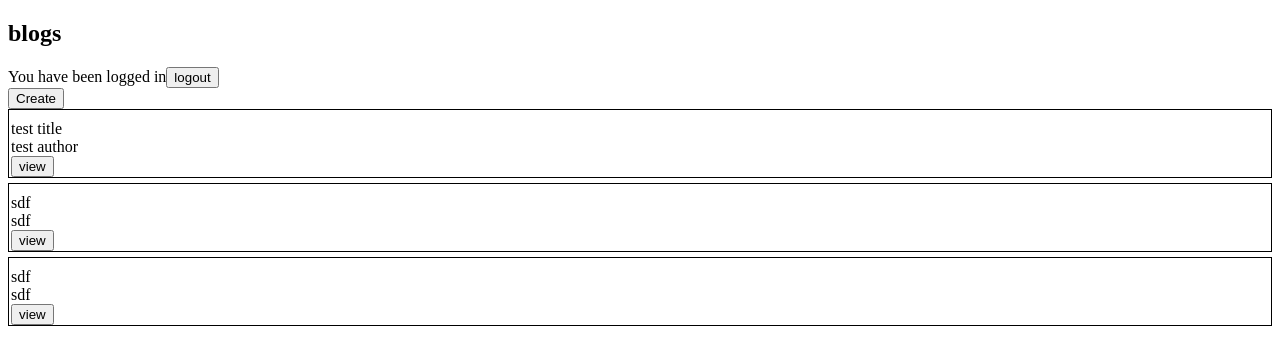
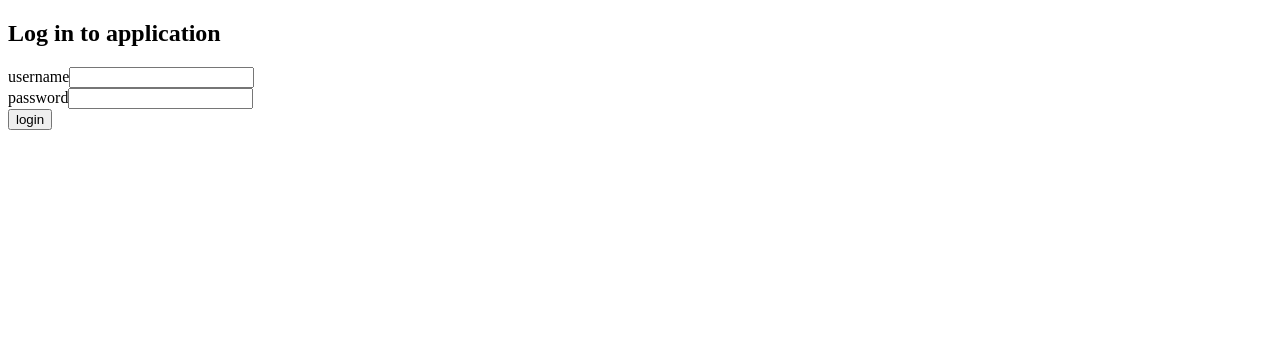
Before and after one commit to zoeszhen/full-stack-router, a React (Create React App) app in the folder bloglist-frontend/: page / in a window 1280 px wide. Shown: the top 364 px of the page. Built offline with nearby package versions, Linux system fonts and the light colour scheme; data requests are answered from the project's data file.

Commit message:
fix(7.12): Fix login token problem

```diff
--- a/bloglist-frontend/src/App.js
+++ b/bloglist-frontend/src/App.js
@@ -30,9 +30,9 @@ const App = () => {
     window.location.reload();
   }
 
-  // if (user === null) {
-  //   return <LoginForm />
-  // }
+  if (user === null) {
+    return <LoginForm />
+  }
 
   return (
     <div>
--- a/bloglist-frontend/src/components/Blog.js
+++ b/bloglist-frontend/src/components/Blog.js
@@ -14,7 +14,7 @@ const Blog = () => {
   }
   const blogs = useSelector(state => state.blog)
   const dispatch = useDispatch()
-  const [isOpen, setIsOpen] = useState(false)
+  const [isOpen, setIsOpen] = useState(null)
 
   useEffect(() => {
     dispatch(initBlogs())
@@ -30,11 +30,14 @@ const Blog = () => {
           <div data-cy={`blog-${blog.author}`}>
             {blog.author}
           </div>
-          <button data-cy="view-button" onClick={() => setIsOpen((prevState) => !prevState)} >
-            {isOpen ? "hide" : "view"}
-          </button>
-          {isOpen &&
+          {isOpen !== blog.id && <button data-cy="view-button" onClick={() => setIsOpen(blog.id)} >
+            view
+          </button>}
+          {isOpen === blog.id &&
             <>
+              <button data-cy="view-button" onClick={() => setIsOpen(null)} >
+                hide
+              </button>
               <div data-cy={`blog-${blog.title}-like`}>
                 likes: {blog.likes}
                 <button data-cy="like-button" onClick={() => { dispatch(incrementLike(blog.id)) }}>like</button>
--- a/bloglist-frontend/src/reducers/userReducer.js
+++ b/bloglist-frontend/src/reducers/userReducer.js
@@ -15,7 +15,7 @@ export const userLogin = user => {
             'loggedBlogappUser', JSON.stringify(user)
         )
         dispatch({
-            type: 'INIT_BLOG',
+            type: 'SET_USER',
             data: {
                 username: user.username,
                 token
@@ -26,7 +26,7 @@ export const userLogin = user => {
 
 export const setUser = (user) => {
     return {
-        type: 'LIKE',
+        type: 'SET_USER',
         data: user
     }
 }
--- a/bloglist-frontend/src/services/blogs.js
+++ b/bloglist-frontend/src/services/blogs.js
@@ -1,5 +1,5 @@
 import axios from 'axios'
-const baseUrl = 'http://localhost:3001/blogs'
+const baseUrl = 'http://localhost:3001/api/blogs'
 
 let token = null
 
```
